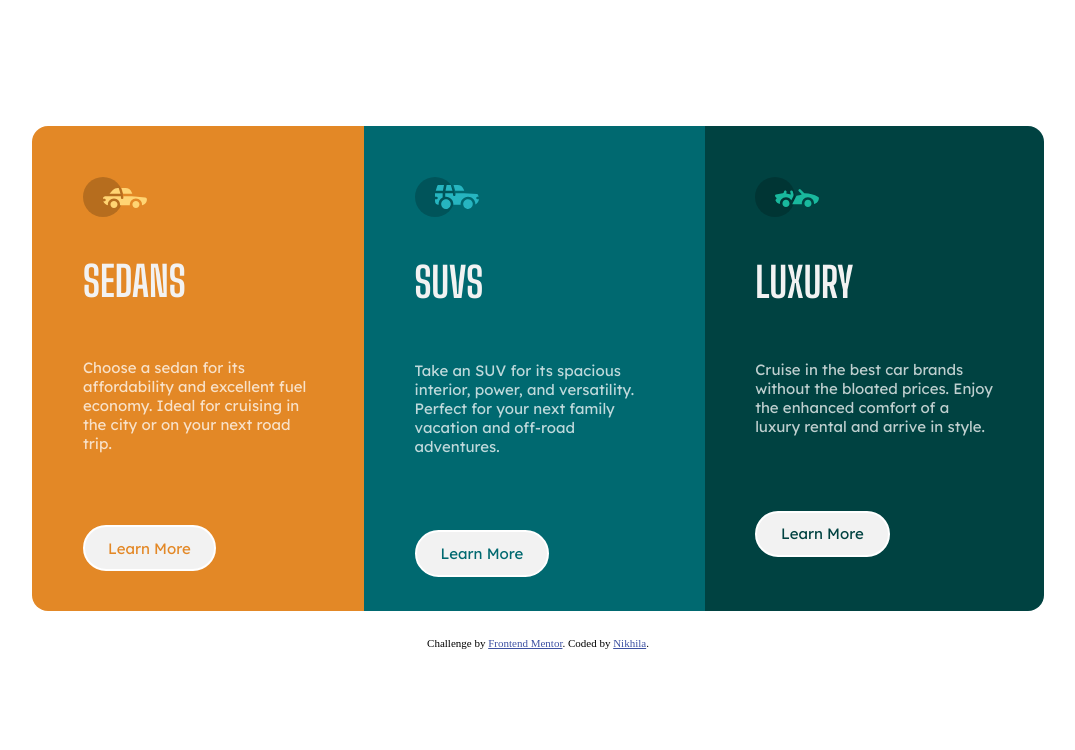
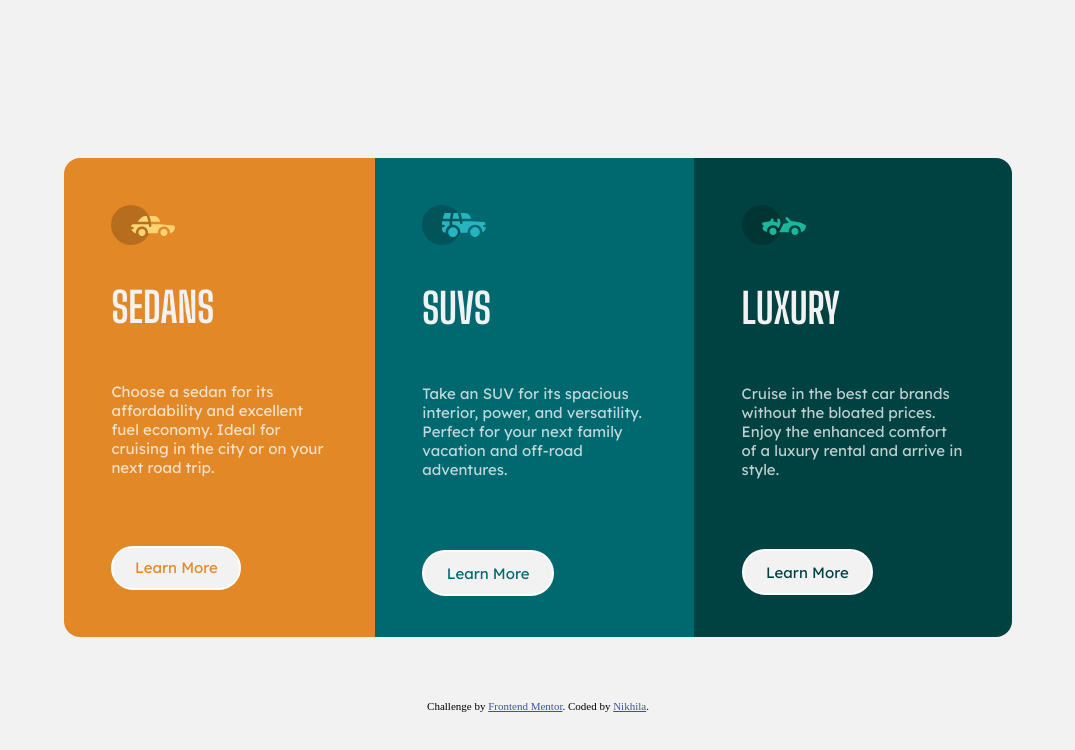
Before and after one commit to Nikhila-DN/3-column-preview-card-component, a plain HTML site: page index.html in a window 1280 px wide. Shown: the whole page, without its empty margins (102-1177 px from the left). Drawn offline with Linux system fonts and the light colour scheme.

Commit message:
Update style.css

```diff
--- a/style.css
+++ b/style.css
@@ -9,14 +9,14 @@
 }
 
 body{
-    background-color:var(--white) ;
+    background-color:var(--gray) ;
 }
 
 .container{
     display: flex;
     justify-content: center;
     border-radius: 1rem;
-    margin: 10%;
+    margin: 12.5%;
     height: 24rem;
     width: auto;
 }
```
